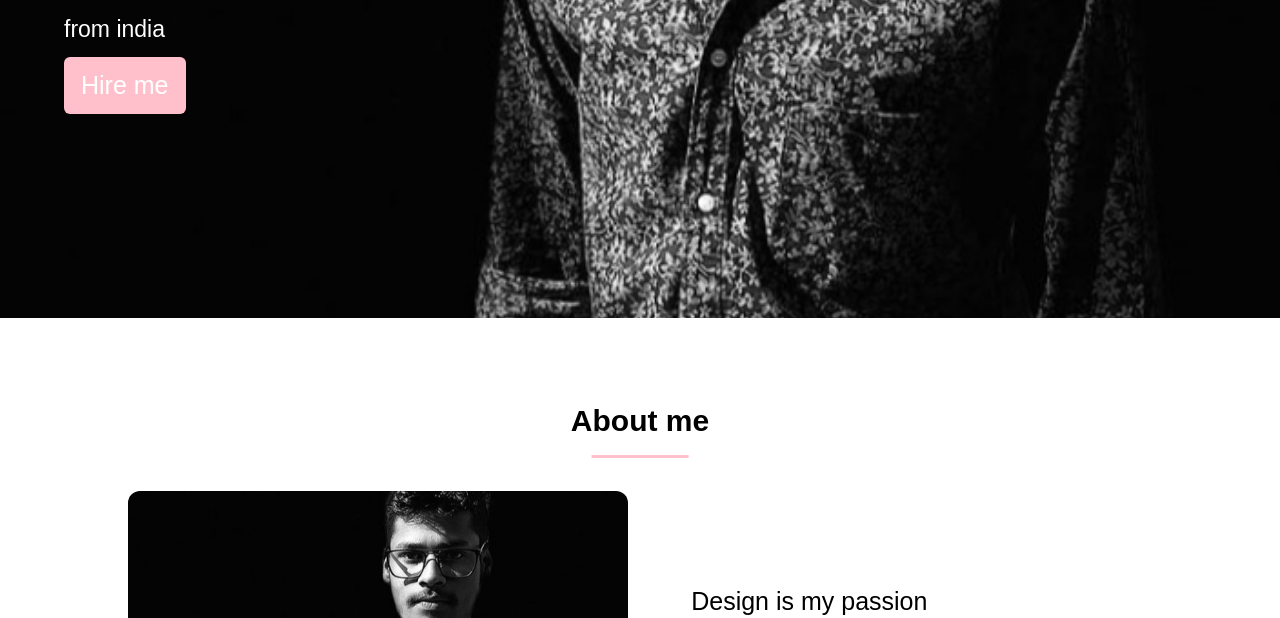
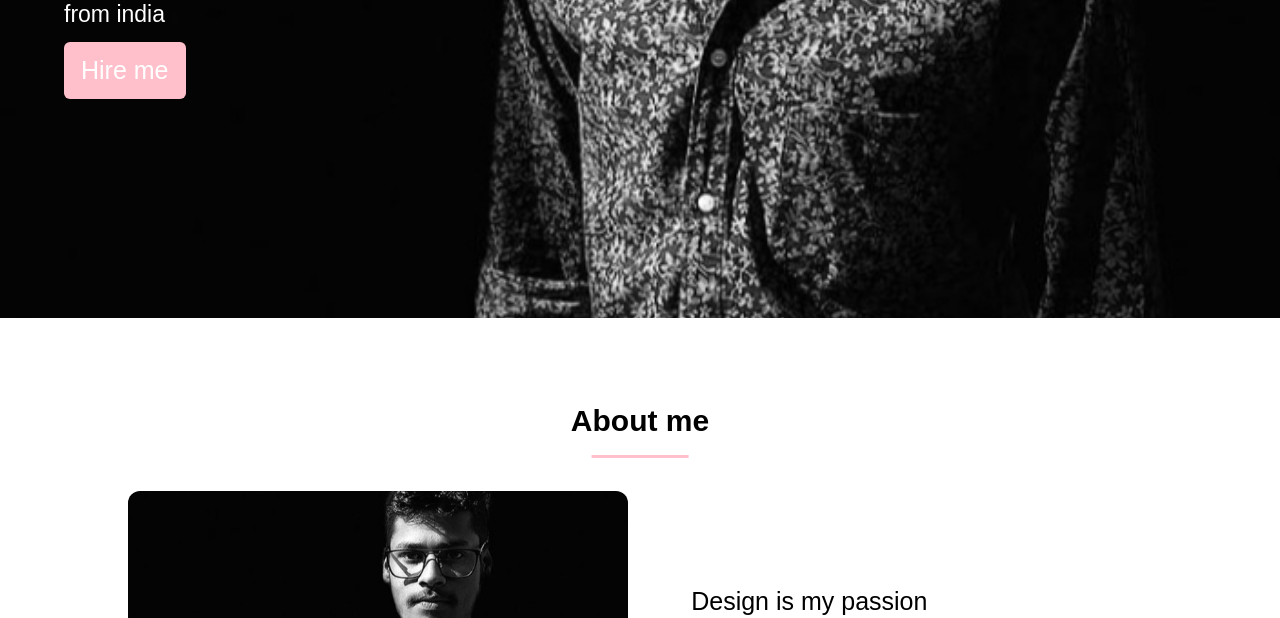
Before and after one commit to Dnyaneshwar-zukle/Portfolio, a plain HTML site: page index.html in a window 1280 px wide. Shown: the part 482-1100 px from the top of the page. Drawn offline with nearby package versions, Linux system fonts and the light colour scheme.

Commit message:
Revert "Update style.css"
This reverts commit 5a9ff7bba67c74b69780f00ba310bf4256669ed8.

```diff
--- a/PORTFOLIO/css/style.css
+++ b/PORTFOLIO/css/style.css
@@ -150,7 +150,7 @@ nav.sticky .menu-btn{
 }
 .Home .text-four{
     font-size: 23px;
-    margin: 35px 0;
+    margin: 5px 0;
     margin-bottom: 10px !important;
     color:white;
 }
```
